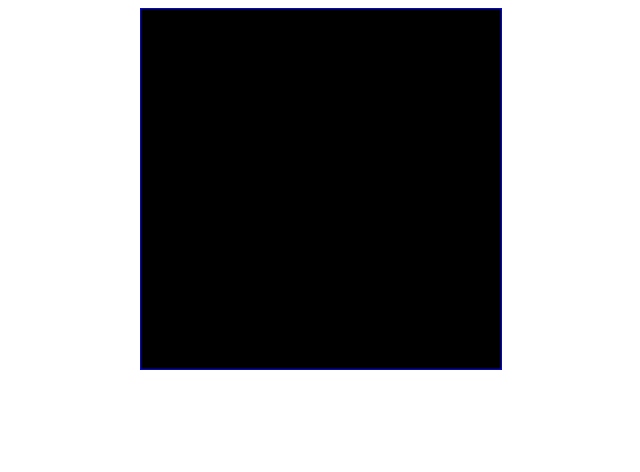
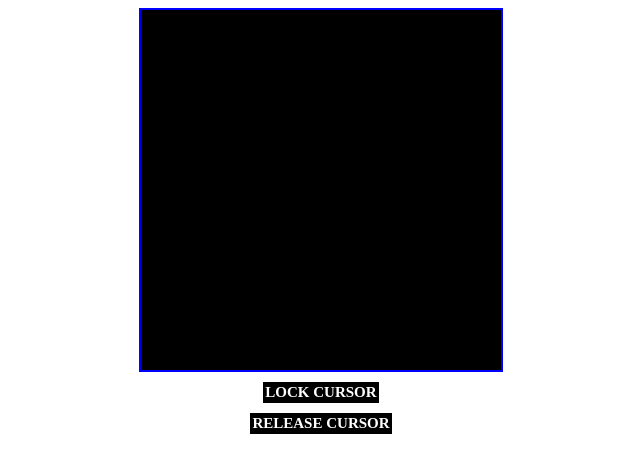
Before and after one commit to calebchris000/Etch-a-Sketch, a plain HTML site: page index.html in a window 1280 px wide. Shown: the whole page, without its empty margins (319-959 px from the left). Drawn offline with Linux system fonts and the light colour scheme.

Commit message:
Minor changes

```diff
--- a/app.js
+++ b/app.js
@@ -1,15 +1,31 @@
+document.onload(func());
+
+
+function func(){
+let container = document.getElementById('frame')
+for (let i = 0; i <= 1023; i++) {
+    let boxes = document.createElement('div');
+    boxes.id = 'box'
+    container.appendChild(boxes);
+
+    boxes.addEventListener("pointermove", function () {
+
+        boxes.style.backgroundColor = 'white'
+
+    })
+
+}
+}
 
 
 
 
-let container = document.getElementById('frame')
-for (let i = 0; i <= 1023; i++) {
-    let box = document.createElement('div');
-    box.classList.add('box')
-    container.appendChild(box)
 
-  box.addEventListener('mousemove', function () {
+  function lock() {
+        let boxes = document.getElementById('box')
+        boxes.removeEventListener('pointermove' )
+        let key = document.getElementById('cursorLock');
+        key.style.backgroundColor = 'red';
+        key.style.borderColor = 'red';
 
-        box.style.backgroundColor = 'white'
-    })
-}
+    }
--- a/index.html
+++ b/index.html
@@ -11,7 +11,7 @@
     <div id="frame"></div>
     <script src="./app.js"></script>
 
-    <!-- <div id="cursorLock">LOCK CURSOR</div>
-    <div id="releaseLock">RELEASE CURSOR</div> -->
+    <div id="cursorLock" onclick="lock()">LOCK CURSOR</div>
+    <div id="releaseLock">RELEASE CURSOR</div
 </body>
 </html>
--- a/styles.css
+++ b/styles.css
@@ -3,20 +3,20 @@
 #frame{
     display: flex;
     flex-wrap: wrap;
-    border: 1px solid blue;
+    border: 2px solid blue;
     margin: 0 auto;
     width: 360px;
     height: 360px;
 }
 
-.box{
+#box{
     border: 1px solid black;
     width: 2.57%;
     height: 2.57%;
     background-color: black;
 }
 
-.box:hover{
+#box:hover{
     background-color: white;
     border-color: white;
 }
```
